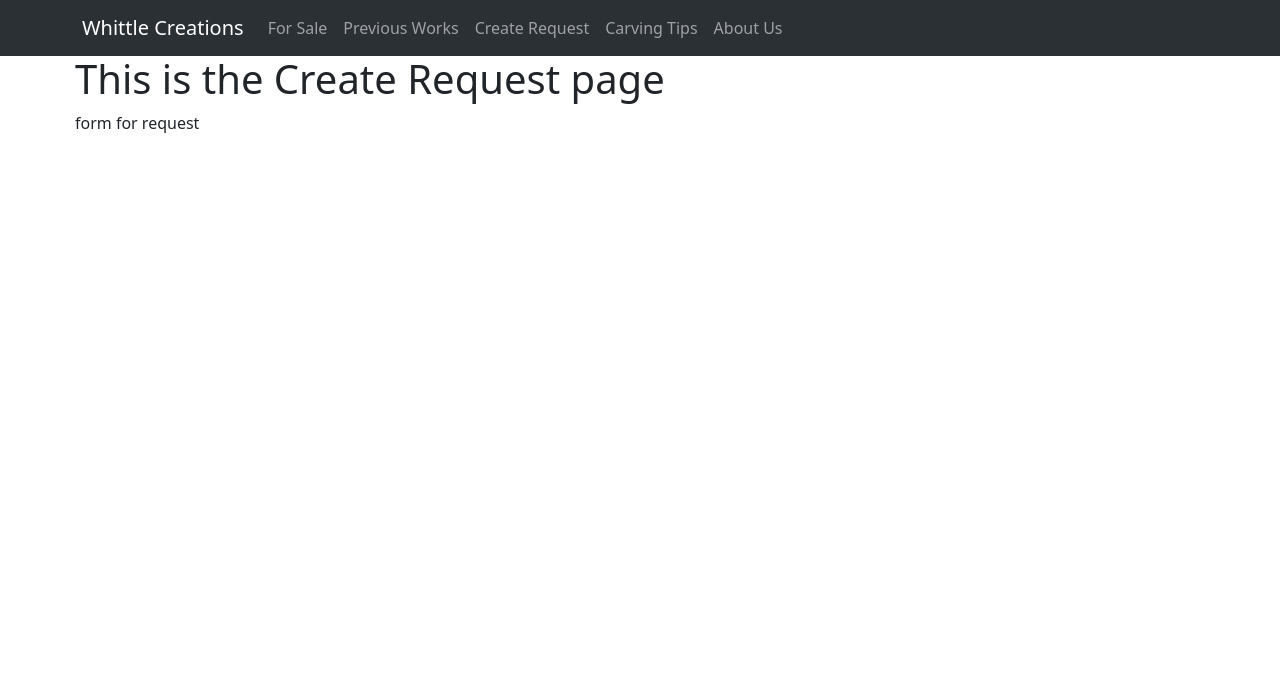
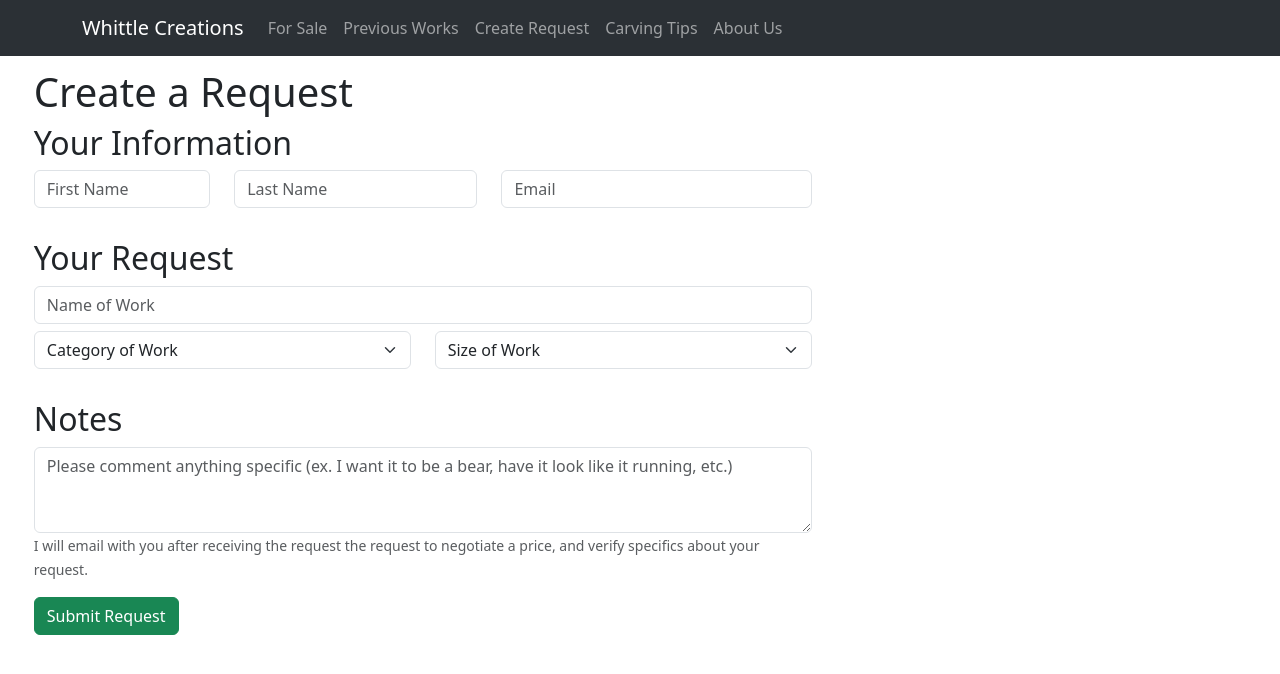
Before and after one commit to RyanFG/project_2_implementation, a React (Create React App) app: page /CreateRequest in a window 1280 px wide. Shown: the top 674 px of the page. Built offline with nearby package versions, Linux system fonts and the light colour scheme.

Commit message:
request form and send email pages

```diff
--- a/src/App.css
+++ b/src/App.css
@@ -2,9 +2,29 @@
   text-align: center;
 }
 
-.wrapper{
-  padding-left: 75px;
-  padding-top: 55px;
+.newBorder{
+  padding-left: 10%;
+  padding-right:5%;
+  padding-top: 10%;
+}
+
+.newBorder2{
+  padding-left: 4%;
+  padding-right:4%;
+  padding-top: 8%;
+}
+
+.down{
+  padding-top: 10%;
+  padding-right: 12%;
+}
+
+.down2{
+  padding-top: 4%;
+}
+
+.down3{
+  padding-top: 1%;
 }
 
 .App-logo {
--- a/src/components/FacetedSearch.js
+++ b/src/components/FacetedSearch.js
@@ -4,6 +4,8 @@ import Cards from './ImageCards';
 import { FormLabel } from 'react-bootstrap';
 
 function FacetedSearch({typeWork, size, price, works}){
+
+    /*
 
     const [selectedSize, setSelectedSize] = useState(size);
     const [selectedPrice, setSelectedPrice] = useState(price);
@@ -89,7 +91,14 @@ function FacetedSearch({typeWork, size, price, works}){
                 )}
             </div>
         </Form>
+    );*/
+
+    return(
+        <div className='newBorder text-center'>
+            <h1>Page Under Construction</h1>
+        </div>
     );
+
 
 }
 export default FacetedSearch;
--- a/src/components/pages/AboutUs.js
+++ b/src/components/pages/AboutUs.js
@@ -1,16 +1,62 @@
 import React from "react";
+import Form from 'react-bootstrap/Form';
+import Col from 'react-bootstrap/Col';
+import Row from 'react-bootstrap/Row';
+import Button from 'react-bootstrap/Button';
 
 
 function AboutUs(){
 
     return(
+        <Form>
+            <Row>
+                <Col>
+                    <div className="newBorder">
+                        <h1>
+                            About Us
+                        </h1>
+                        <h6>
+                        Hello all, my name is Willie Whittle
+                        owner of Whittle Creations and I want
+                        to welcome you our site created for
+                        selling high quality wooden works
+                        of art to those who are interested in
+                        buying. This has been my passion for
+                        for a long time and I hope you enjoy
+                        the carvings we make. You can view
+                        previous works, check whats for sale
+                        or create a request for a custom work.
+                        On this page you can also read about
+                        some  of techniques that we have
+                        used while making these works of art.
+                        </h6>
+                    </div>
+                </Col>
+                <Col>
+                    <div className="down">
+                        <h1>
+                            Send Us Any Questions
+                        </h1>
+                        <Form.Group className="mb-3" controlId="formBasicEmail">
+                            <Form.Label>Email address</Form.Label>
+                            <Form.Control type="email" placeholder="Enter email" />
+                        </Form.Group>
+                        <Form.Group className="mb-3" controlId="exampleForm.ControlTextarea1">
+                            <Form.Label>Comment</Form.Label>
+                            <Form.Control as="textarea" rows={3} />
+                        </Form.Group>
+                        <Button variant="success" type="submit">
+                            Send
+                        </Button>
+                    </div>
+                </Col>
+            </Row>
+            <Row>
+                <div className="newBorder">
 
-        <div className="wrapper">
-            <h1>
-                This is About Us page
-            </h1>
-            <p>lots of text</p>
-        </div>
+                </div>
+            </Row>
+        </Form>
 
     );
 
--- a/src/components/pages/CreateRequest.js
+++ b/src/components/pages/CreateRequest.js
@@ -1,16 +1,75 @@
 import React from "react";
+import Form from 'react-bootstrap/Form';
+import Col from 'react-bootstrap/Col';
+import Row from 'react-bootstrap/Row';
+import Button from 'react-bootstrap/Button';
 
 
 function CreateRequest(){
 
     return(
 
-        <div className="wrapper">
-            <h1>
-                This is the Create Request page
-            </h1>
-            <p>form for request</p>
-        </div>
+        <Row>
+            <Col xs={8}>
+                <div className="newBorder2">
+                    <h1>Create a Request</h1>
+                    <h2>Your Information</h2>
+                    <Form>
+                        <Row>
+                            <Col xs={3}>
+                                <Form.Control placeholder="First Name" />
+                            </Col>
+                            <Col xs={4}>
+                                <Form.Control placeholder="Last Name" />
+                            </Col>
+                            <Col>
+                                <Form.Control placeholder="Email" />
+                            </Col>
+                        </Row>
+
+                        <h2 className="down2">Your Request</h2>
+                        <Form.Control placeholder="Name of Work"/>
+
+                        <Row className="down3">
+                            <Col>
+                                <Form.Select aria-label="Default select example">
+                                    <option>Category of Work</option>
+                                    <option value="1">Animal</option>
+                                    <option value="2">Abstract</option>
+                                    <option value="3">Nature</option>
+                                    <option value="4">Religous</option>
+                                    <option value="5">Other</option>
+                                </Form.Select>
+                            </Col>
+                            <Col>
+                                <Form.Select aria-label="Default select example">
+                                    <option>Size of Work</option>
+                                    <option value="1">Small</option>
+                                    <option value="2">Medium</option>
+                                    <option value="3">Large</option>
+                                </Form.Select>
+                            </Col>
+                        </Row>
+
+                        <h2 className="down2">Notes</h2>
+                        <Form.Group className="mb-3" controlId="exampleForm.ControlTextarea1">
+                            <Form.Control as="textarea" rows={3} placeholder="Please comment anything specific (ex. I want it to be a bear, have it look like it running, etc.)"/>
+                            <Form.Text className="text-muted">
+                                I will email with you after receiving the request the request to
+                                negotiate a price, and verify specifics about your request.
+                            </Form.Text>
+                        </Form.Group>
+                        <Button variant="success" type="submit">
+                            Submit Request
+                        </Button>
+
+                    </Form>
+                </div>
+            </Col>
+            <Col>
+
+            </Col>
+        </Row>
 
     );
 
--- a/src/components/pages/Tips.js
+++ b/src/components/pages/Tips.js
@@ -1,16 +1,25 @@
 import React from "react";
+import Col from 'react-bootstrap/Col';
+import Row from 'react-bootstrap/Row';
 
 
 function Tips(){
 
     return(
 
-        <div className="wrapper">
-            <h1>
-                This is the Tips page
-            </h1>
-            <p>some text</p>
-        </div>
+        <Row>
+            <Col>
+                <div className="newBorder">
+                    <h1>
+                        Tips and Tricks for Carving Wood
+                    </h1>
+                    <h6>some text</h6>
+                </div>
+            </Col>
+            <Col>
+
+            </Col>
+        </Row>
 
     );
 
```
